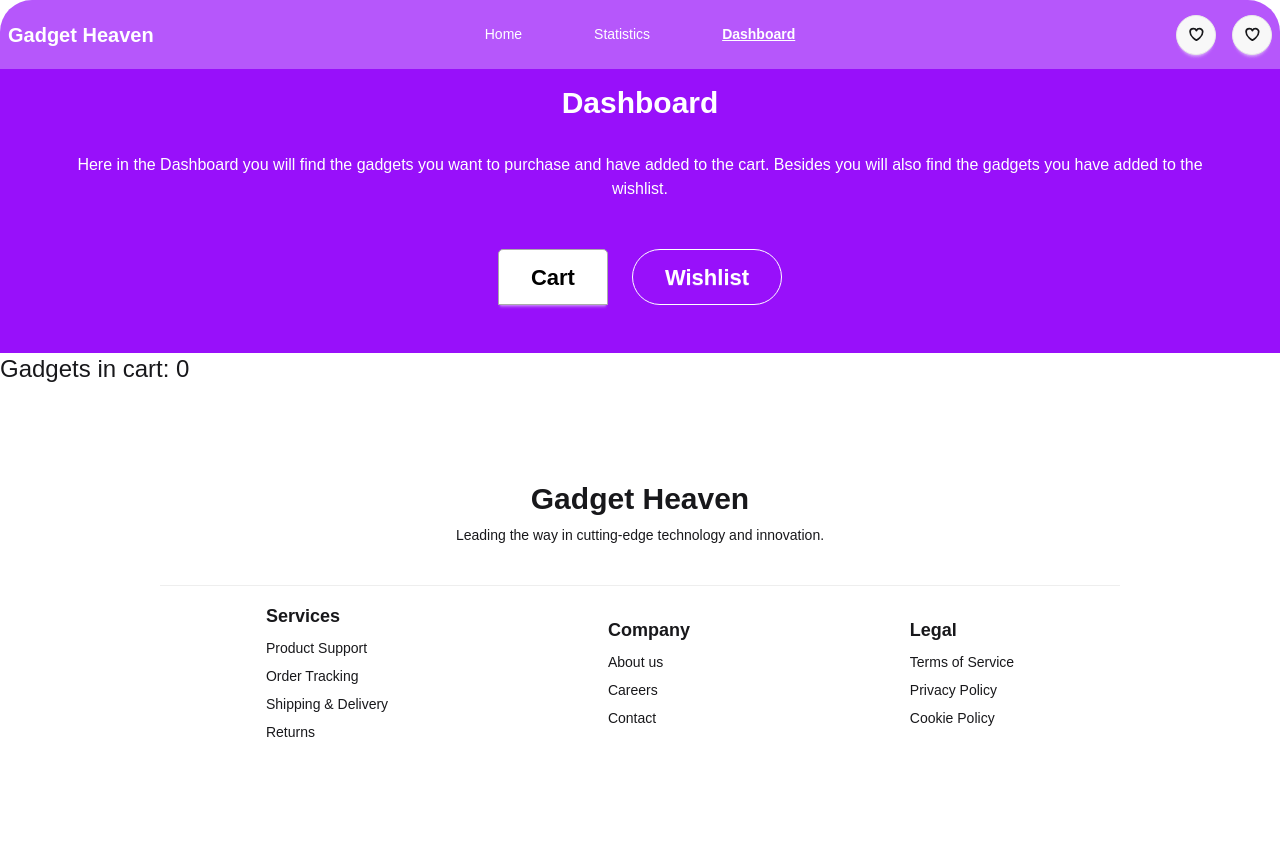
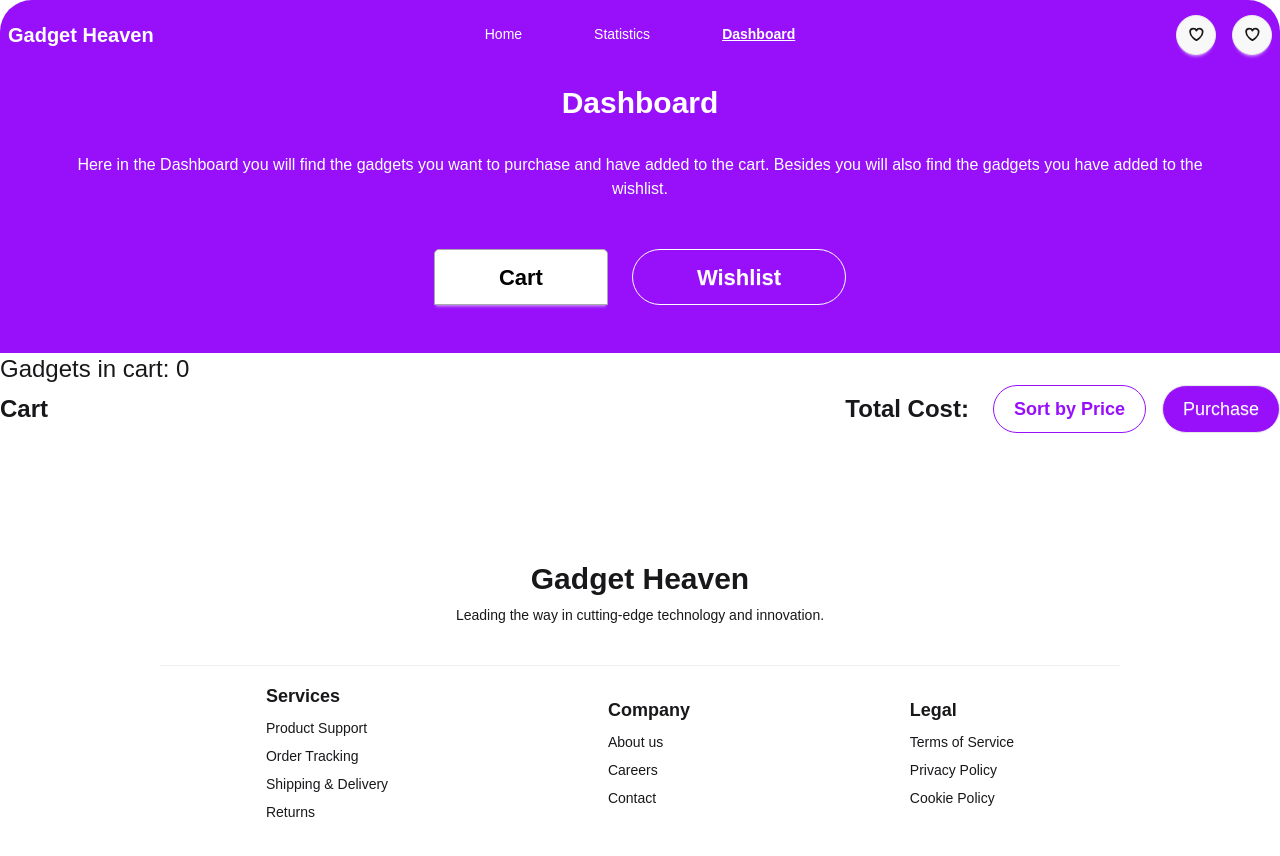
Before and after one commit to programming-hero-web-course-4/b10a8-gadget-heaven-DevelopWebAdnan, a React (Vite) app: page /dashboard in a window 1280 px wide. Shown: the top 856 px of the page. Built offline with nearby package versions, Linux system fonts and the light colour scheme.

Commit message:
fixed the cards in the AddedGadgets and its overall code; created the AddedGadget component and added an onClick event handler to it

```diff
--- /dev/null
+++ b/src/components/AddedGadget/AddedGadget.jsx
@@ -0,0 +1,33 @@
+import React from 'react';
+
+const AddedGadget = ({ gadgetInCart }) => {
+    const gadgetInCartPrice = gadgetInCart.price;
+
+    console.log('gadgetInCartPrice: ', gadgetInCartPrice);
+
+    const { product_title, product_image, price, description } = gadgetInCart;
+    return (
+        <div className='mb-3 md:mb-6'>
+            {/* <h2 className='text-2xl'>Gadgets in cart: {cart.length}</h2> */}
+            <h2 className='text-2xl'>AddedGadgets in cart: {gadgetInCart.length}</h2>
+            <div className="card lg:card-side bg-base-100 shadow-sm p-5">
+                <figure className='lg:h-32 lg:w-52 mb-4 lg:mb-0'>
+                    <img
+                        src={product_image}
+                        alt={product_title}
+                        className="rounded-xl h-full w-full object-cover" />
+                </figure>
+                <div className="card-body">
+                    <h3 className="card-title text-2xl mb-3">{product_title}</h3>
+                    <p className='mb-4 text-lg'>{description}</p>
+                    <p className='text-xl font-semibold'>Price: {price}</p>
+                    <div className="card-actions justify-end mt-4">
+                        <button className="btn btn-primary">Listen</button>
+                    </div>
+                </div>
+            </div>
+        </div>
+    );
+};
+
+export default AddedGadget;
--- a/src/components/AddedGadgets/AddedGadgets.jsx
+++ b/src/components/AddedGadgets/AddedGadgets.jsx
@@ -1,48 +1,72 @@
 
 import 'react-tabs/style/react-tabs.css';
 
-import { Link } from 'react-router-dom';
+import { Link, useLoaderData } from 'react-router-dom';
+import { useEffect, useState } from 'react';
+import { getStoredCart } from '../../utility/addToCart';
+import AddedGadget from '../AddedGadget/AddedGadget';
+import { Tab, TabList, TabPanel, Tabs } from 'react-tabs';
 
-const AddedGadgets = ({ gadgetInCart }) => {
-    // const [cart, setCart] = useState([]);
+const AddedGadgets = ({ allGadgets }) => {
+    const [cart, setCart] = useState([]);
+
+    const [cost, setCost] = useState(0);
+
+    const handleIncreaseCost = price => {
+        setCost(cost + price)
+    }
+
     // const allGadgets = useLoaderData();
-    console.log(gadgetInCart);
+    console.log(allGadgets);
+    // const gadgetInCartPrice = gadgetInCart.price;
 
-    const { product_title, product_image, price, description } = gadgetInCart;
+    // console.log('gadgetInCartPrice: ', gadgetInCartPrice);
 
-    // useEffect(() => {
-    //     const storedCart = getStoredCart();
+    // const { product_title, product_image, price, description } = gadgetInCart;
 
-    //     const storedCartInt = storedCart.map(product_id => parseInt(product_id));
-    //     console.log(storedCart, storedCartInt, allGadgets);
+    useEffect(() => {
+        const storedCart = getStoredCart();
 
-    //     const gadgetsInCart = allGadgets.filter(gadget => storedCartInt.includes(gadget.product_id));
+        const storedCartInt = storedCart.map(product_id => parseInt(product_id));
+        console.log(storedCart, storedCartInt, allGadgets);
 
-    //     setCart(gadgetsInCart);
+        const gadgetsInCart = allGadgets.filter(gadget => storedCartInt.includes(gadget.product_id));
 
-    // }, [allGadgets, product_id])
+        setCart(gadgetsInCart);
+
+    }, [allGadgets])
 
 
     return (
         <div>
-            <h2 className='text-2xl'>AddedGadgets in cart: {gadgetInCart.length}</h2>
+            <Tabs>
+                <TabList className="bg-purple-600 text-center">
+                    <Tab className="btn btn-xl text-purple-600 rounded-4xl py-2 md:py-4 px-8 md:px-16 mb-6 md:mb-12 mr-3 md:mr-6">Cart</Tab>
+                    <Tab className="btn btn-xl btn-outline text-white rounded-4xl py-2 md:py-4 px-8 md:px-16 mb-6 md:mb-12">Wishlist</Tab>
+                </TabList>
 
-            <div className="card lg:card-side bg-base-100 shadow-sm p-5">
-                <figure className='h-44 mb-4'>
-                    <img
-                        src={product_image}
-                        alt={product_title}
-                        className="rounded-xl h-full w-full object-cover" />
-                </figure>
-                <div className="card-body">
-                    <h2 className="card-title mb-4">{product_title}</h2>
-                    <p className='mt-4 text-lg opacity-60'>{description}</p>
-                    <p>Price: {price}</p>
-                    <div className="card-actions justify-end mt-4">
-                        <button className="btn btn-primary">Listen</button>
+                <TabPanel>
+                    <h2 className='text-2xl'>Gadgets in cart: {cart.length}</h2>
+                    <div className='flex justify-between items-center mb-4 md:mb-8'>
+                        <h4 className='text-2xl font-bold'>Cart</h4>
+                        <div className='flex gap-3 md:gap-6 items-center'>
+                            <h4 className='text-2xl font-bold'>Total Cost: </h4>
+                            <div className='flex gap-2 md:gap-4'>
+                                <button className='btn btn-lg btn-outline text-purple-600 font-semibold rounded-4xl'>Sort by Price</button><button onClick={() => handleIncreaseCost()} className='btn btn-lg font-medium rounded-4xl bg-purple-600 text-white'>Purchase</button>
+                            </div>
+                        </div>
                     </div>
-                </div>
-            </div>
+                    <div>
+                        {
+                            cart.map(gadgetInCart => <AddedGadget key={gadgetInCart.product_id} gadgetInCart={gadgetInCart}></AddedGadget>)
+                        }
+                    </div>
+                    {/* <AddedGadgets allGadgets={allGadgets}></AddedGadgets> */}
+                </TabPanel>
+                <TabPanel>
+                    <h2>Any content 2</h2>
+                </TabPanel>
+            </Tabs>
         </div>
     );
 };
--- a/src/components/Category/Category.jsx
+++ b/src/components/Category/Category.jsx
@@ -20,7 +20,7 @@ const Category = ({ uniqueGadgetsCategories }) => {
                 </div>
                 <div className="drawer-side">
                     <label htmlFor="my-drawer-2" aria-label="close sidebar" className="drawer-overlay"></label>
-                    <ul className="menu bg-white text-base-content w-60 p-6 rounded-2xl border border-b-gray-100 text-lg relative top-16 lg:static">
+                    <ul className="menu bg-white text-base-content w-60 p-6 rounded-2xl border border-black/10 text-lg relative top-16 lg:static">
                         {/* Sidebar content here */}
                         <li><NavLink to='/gadgets'>All Product</NavLink></li>
                             {
--- a/src/components/Dashboard/Dashboard.jsx
+++ b/src/components/Dashboard/Dashboard.jsx
@@ -3,6 +3,7 @@ import Heading from '../Heading/Heading';
 import 'react-tabs/style/react-tabs.css';
 import DashboardTabs from '../DashboardTabs/DashboardTabs';
 import { useLoaderData } from 'react-router-dom';
+import AddedGadgets from '../AddedGadgets/AddedGadgets';
 
 const Dashboard = () => {
 
@@ -19,7 +20,7 @@ const Dashboard = () => {
                     </div>
                 </div>
             </div>
-            <DashboardTabs allGadgets={allGadgets}></DashboardTabs>
+            <AddedGadgets allGadgets={allGadgets}></AddedGadgets>
         </div>
     );
 };
--- a/src/components/DashboardTabs/DashboardTabs.jsx
+++ b/src/components/DashboardTabs/DashboardTabs.jsx
@@ -4,42 +4,59 @@ import 'react-tabs/style/react-tabs.css';
 import AddedGadgets from '../AddedGadgets/AddedGadgets';
 import { getStoredCart } from '../../utility/addToCart';
 
-const DashboardTabs = ({allGadgets}) => {
-    const [cart, setCart] = useState([]);
+const DashboardTabs = () => {
+    // const [cart, setCart] = useState([]);
 
-    console.log(allGadgets);
+    // const [cost, setCost] = useState(0);
 
-    useEffect(() => {
-        const storedCart = getStoredCart();
+    // const handleIncreaseCost = price => {
+    //     setCost(cost + price)
+    // }
 
-        const storedCartInt = storedCart.map(product_id => parseInt(product_id));
+    // console.log(allGadgets);
 
-        console.log(storedCart, storedCartInt, allGadgets);
-        const gadgetsInCart = allGadgets.filter(gadgetInCart => storedCartInt.includes(gadgetInCart.product_id))
+    // useEffect(() => {
+    //     const storedCart = getStoredCart();
 
-        setCart(gadgetsInCart);
+    //     const storedCartInt = storedCart.map(product_id => parseInt(product_id));
 
-    }, [allGadgets])
+    //     console.log(storedCart, storedCartInt, allGadgets);
+    //     const gadgetsInCart = allGadgets.filter(gadgetInCart => storedCartInt.includes(gadgetInCart.product_id))
+
+    //     setCart(gadgetsInCart);
+
+    // }, [allGadgets])
 
     return (
         <div>
-            <Tabs>
+            {/* <Tabs>
                 <TabList className="bg-purple-600 text-center">
-                    <Tab className="btn btn-xl text-purple-600 rounded-4xl py-4 px-8 mb-8 md:mb-12 mr-4 md:mr-6">Cart</Tab>
-                    <Tab className="btn btn-xl btn-outline text-white rounded-4xl py-4 px-8 mb-8 md:mb-12">Wishlist</Tab>
+                    <Tab className="btn btn-xl text-purple-600 rounded-4xl py-2 md:py-4 px-8 md:px-16 mb-6 md:mb-12 mr-3 md:mr-6">Cart</Tab>
+                    <Tab className="btn btn-xl btn-outline text-white rounded-4xl py-2 md:py-4 px-8 md:px-16 mb-6 md:mb-12">Wishlist</Tab>
                 </TabList>
 
                 <TabPanel>
                     <h2 className='text-2xl'>Gadgets in cart: {cart.length}</h2>
-                    {
-                        cart.map(gadgetInCart => <AddedGadgets key={gadgetInCart.product_id} gadgetInCart={gadgetInCart}></AddedGadgets>)
-                    }
-                    {/* <AddedGadgets allGadgets={allGadgets}></AddedGadgets> */}
+                    <div className='flex justify-between items-center mb-4 md:mb-8'>
+                        <h4 className='text-2xl font-bold'>Cart</h4>
+                        <div className='flex gap-3 md:gap-6 items-center'>
+                            <h4 className='text-2xl font-bold'>Total Cost: </h4>
+                            <div className='flex gap-2 md:gap-4'>
+                                <button className='btn btn-lg btn-outline text-purple-600 font-semibold rounded-4xl'>Sort by Price</button><button onClick={() => handleIncreaseCost()} className='btn btn-lg font-medium rounded-4xl bg-purple-600 text-white'>Purchase</button>
+                            </div>
+                        </div>
+                    </div>
+                    <div>
+                        {
+                            cart.map(gadgetInCart => <AddedGadgets key={gadgetInCart.product_id} gadgetInCart={gadgetInCart}></AddedGadgets>)
+                        }
+                    </div>
+                    <AddedGadgets allGadgets={allGadgets}></AddedGadgets>
                 </TabPanel>
                 <TabPanel>
                     <h2>Any content 2</h2>
                 </TabPanel>
-            </Tabs>
+            </Tabs> */}
         </div>
     );
 };
--- a/src/components/Gadget/Gadget.jsx
+++ b/src/components/Gadget/Gadget.jsx
@@ -17,7 +17,7 @@ const Gadget = ({ gadget }) => {
                 <h2 className="card-title mb-4">{product_title}</h2>
                 <p>Price: {price}</p>
                 <div className="card-actions mt-4">
-                    <Link to={`/gadgets/${product_id}`}><button className="btn btn-lg btn-outline text-purple-600 rounded-4xl">View Details</button></Link>
+                    <Link to={`/gadgets/${product_id}`}><button className="btn btn-lg btn-outline text-purple-600 font-semibold rounded-4xl">View Details</button></Link>
                 </div>
             </div>
         </div>
--- a/src/components/Home/Home.jsx
+++ b/src/components/Home/Home.jsx
@@ -12,7 +12,7 @@ const Home = () => {
         <div>
             <Banner></Banner>
             <h2 className="text-4xl font-bold text-center mb-8 md:mb-12">Explore Cutting-Edge Gadgets</h2>
-            <div className='lg:flex'>
+            <div className='lg:flex gap-6'>
                 <Categories categories={categories}></Categories>
                 <Outlet></Outlet>
             </div>
--- a/src/components/Navbar/Navbar.jsx
+++ b/src/components/Navbar/Navbar.jsx
@@ -10,7 +10,7 @@ const Navbar = () => {
     </>
 
     return (
-        <div className="navbar bg-purple-600/70 rounded-t-4xl sticky top-0 z-10 backdrop-blur-xl">
+        <div className="navbar bg-purple-600 rounded-t-4xl sticky top-0 z-10 backdrop-blur-xl">
             <div className="navbar-start">
                 <div className="dropdown">
                     <div tabIndex={0} role="button" className="btn btn-ghost lg:hidden">
```
